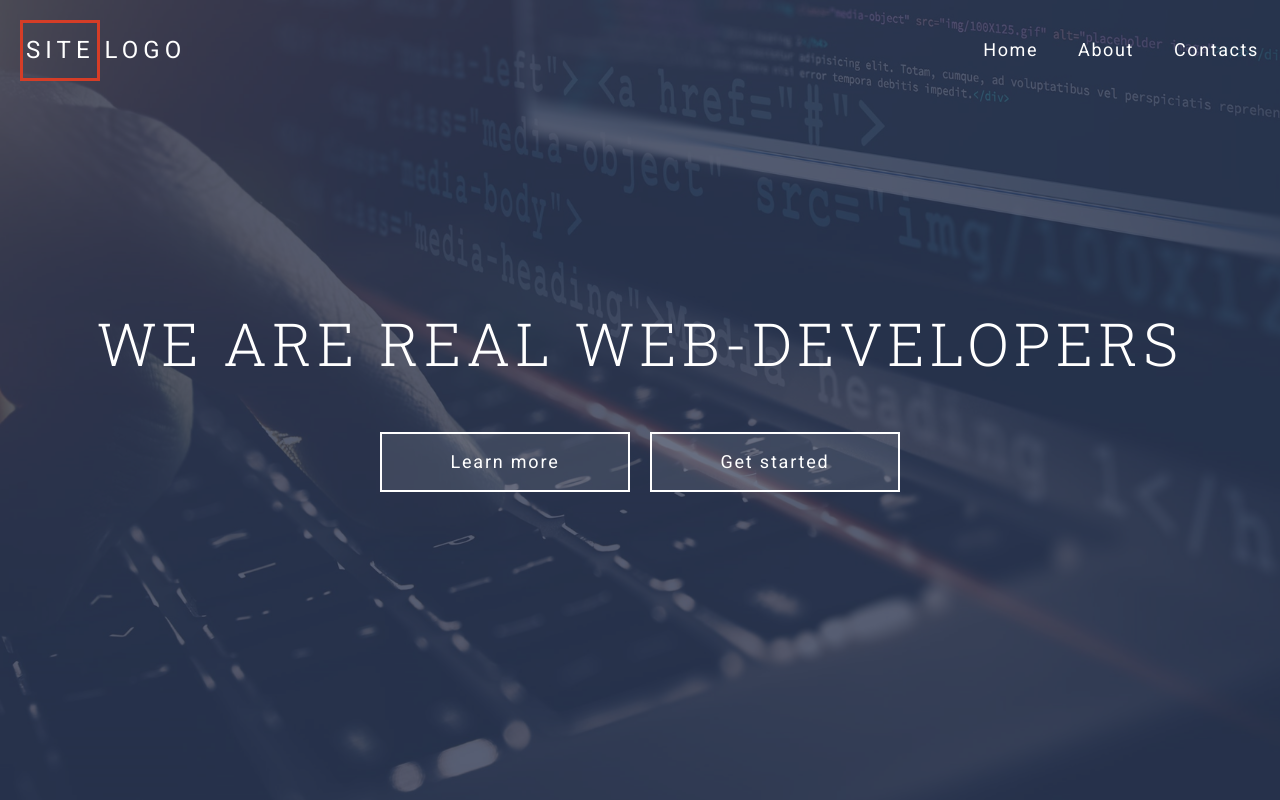
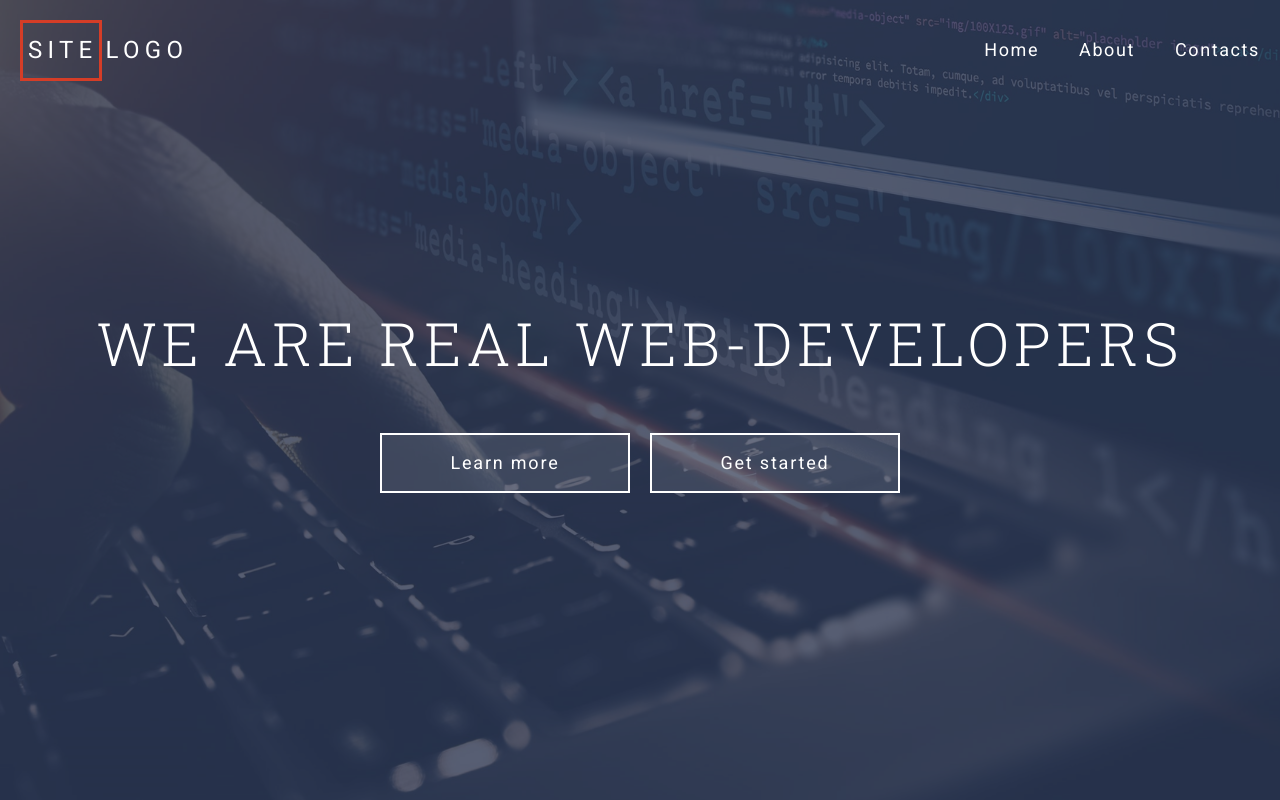
Before and after one commit to Alex-Akastolov/grid-template, a website: page index.html in a window 1280 px wide. Drawn offline with Linux system fonts and the light colour scheme.

Commit message:
первая часть готова

```diff
--- a/assets/scss/common/_typography.scss
+++ b/assets/scss/common/_typography.scss
@@ -15,8 +15,8 @@ html {
 }
 
 h1 {
-  font-size: 3.71rem;
-  letter-spacing: 0.087em;
+  font-size: 3.737rem;
+  letter-spacing: 0.08215em;
   font-weight: 300;
   font-family: $font-header;
   line-height: 1.2em;
--- a/assets/scss/components/header/_header-content.scss
+++ b/assets/scss/components/header/_header-content.scss
@@ -8,7 +8,7 @@
     @extend %container;
   }
   &__title {
-    margin: 0 0 53px 0;
+    margin: 0 0 54px 0;
     text-align: center;
   }
   &__actions {
--- a/assets/scss/components/header/_header-logo.scss
+++ b/assets/scss/components/header/_header-logo.scss
@@ -3,11 +3,11 @@
 
 .header-logo {
   font-size: 1.5rem;
-  letter-spacing: 0.21em;
+  letter-spacing: 0.22em;
   &__accent {
     display: inline-block;
-    padding: 14px 2px 14px 3px;
-    margin-right: 5px;
+    padding: 14px 1px 14px 5px;
+    margin-right: 4px;
     border: 3px solid $color-highlight;
   }
 }
--- a/assets/scss/components/header/_header-navbar.scss
+++ b/assets/scss/components/header/_header-navbar.scss
@@ -7,7 +7,7 @@
     display: none;
   }
   &__list {
-    @include unlist(0 -19px 0 0);
+    @include unlist(0 -20px 0 0);
     display: grid;
     justify-content: end;
     grid-template-columns: repeat(auto-fit, minmax(50px, max-content));
```
Also changed, not shown: assets/css/style.css.
